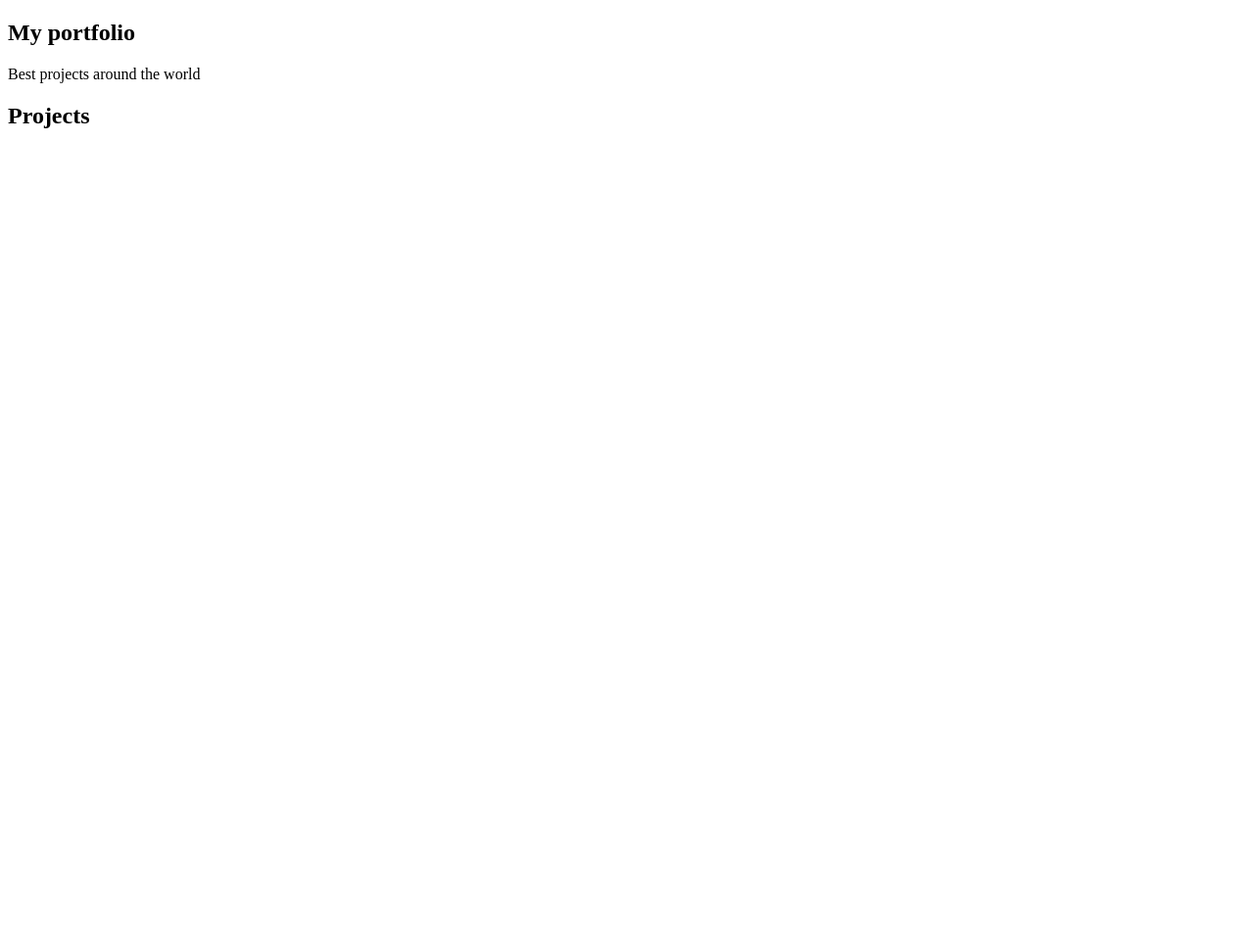
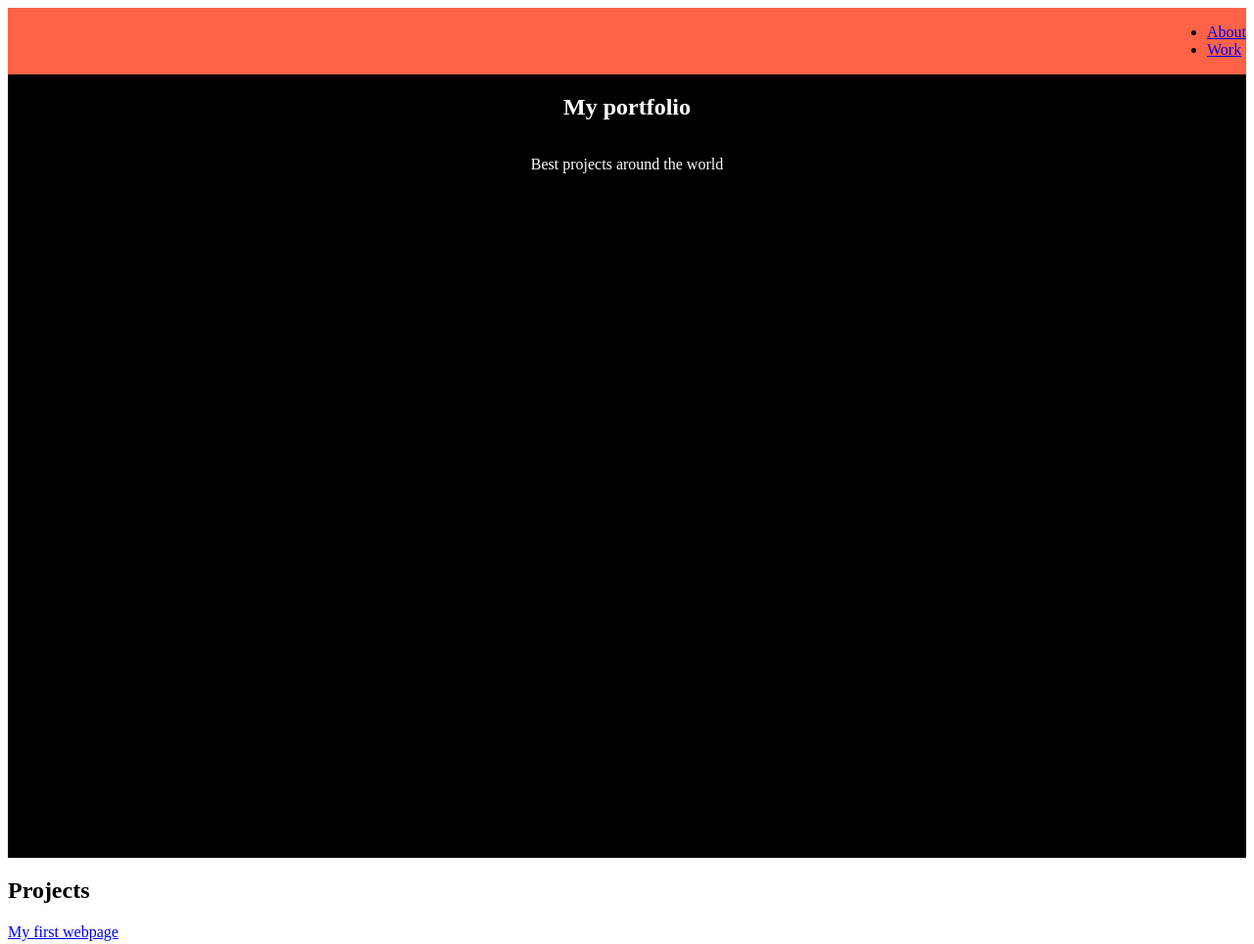
Before and after one commit to Meltrust/workingWithJavier, a plain HTML site: page index.html in a window 1280 px wide. Shown: the whole page at 98% size. Before the commit the page ends 800 px from the top, so only its background shows below. Drawn offline with Linux system fonts and the light colour scheme.

Commit message:
until point 7

```diff
--- a/css/style.css
+++ b/css/style.css
@@ -0,0 +1,15 @@
+.nav {
+  display: flex;
+  justify-content: flex-end;
+  background-color: tomato;
+}
+
+.welcome-section {
+  display: flex;
+  flex-direction: column;
+  align-items: center;
+  /*width: 100%*/
+  height: 100vh;
+  color: white;
+  background-color: #000;
+}
--- a/index.html
+++ b/index.html
@@ -8,12 +8,25 @@
 </head>
 
 <body>
+    <nav id="navbar" class="nav">
+      <ul class="nav-list">
+        <li>
+          <a href="#welcome-section">About</a>
+        </li>
+        <li>
+          <a href="#projects">Work</a>
+        </li>
+      </ul>
+    </nav>
     <section id="welcome-section" class="welcome-section">
         <h1>My portfolio</h1>
         <p>Best projects around the world</p>
     </section>
     <section id="projects">
         <h2 class="project-tile">Projects</h2>
+        <a href="https://www.photographyandproductions.com" target="_blank" class="project project-tile">
+          <p class="project-title">My first webpage</p>
+        </a>
     </section>
 
     <script src="https://cdn.freecodecamp.org/testable-projects-fcc/v1/bundle.js"></script>
```
